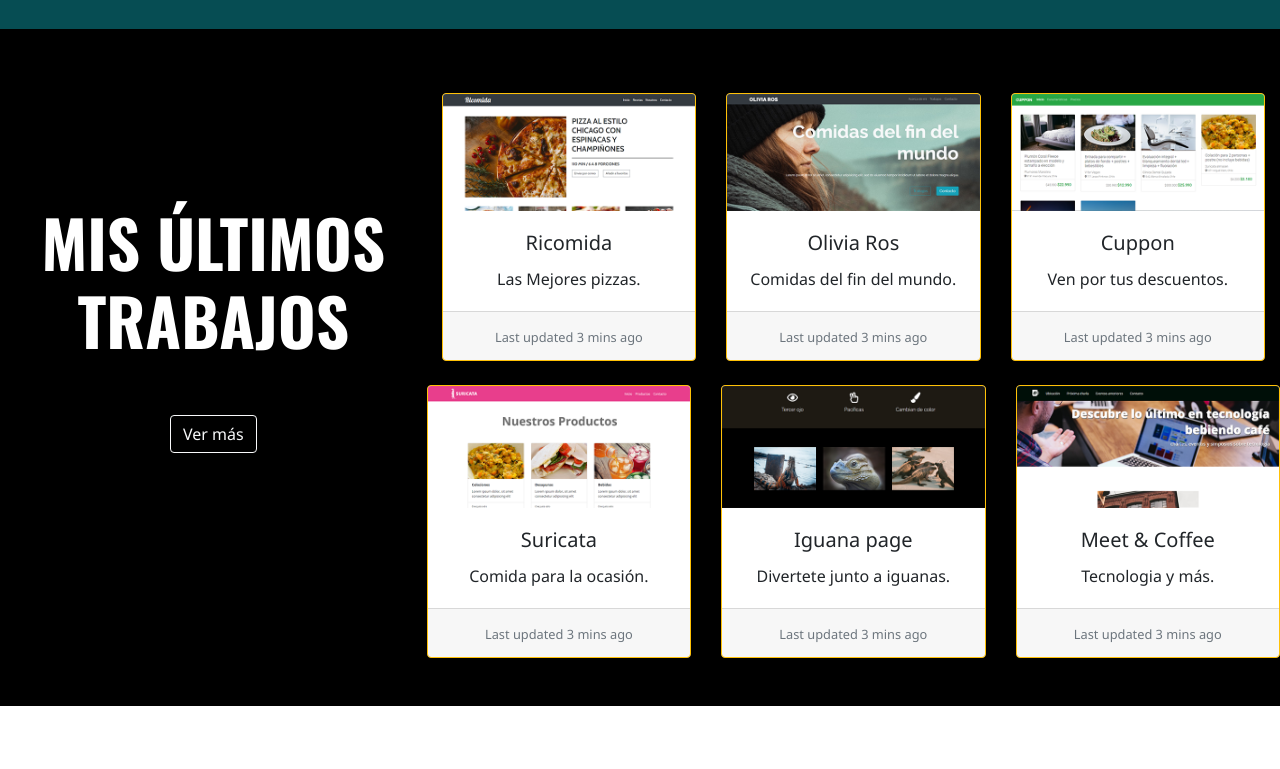
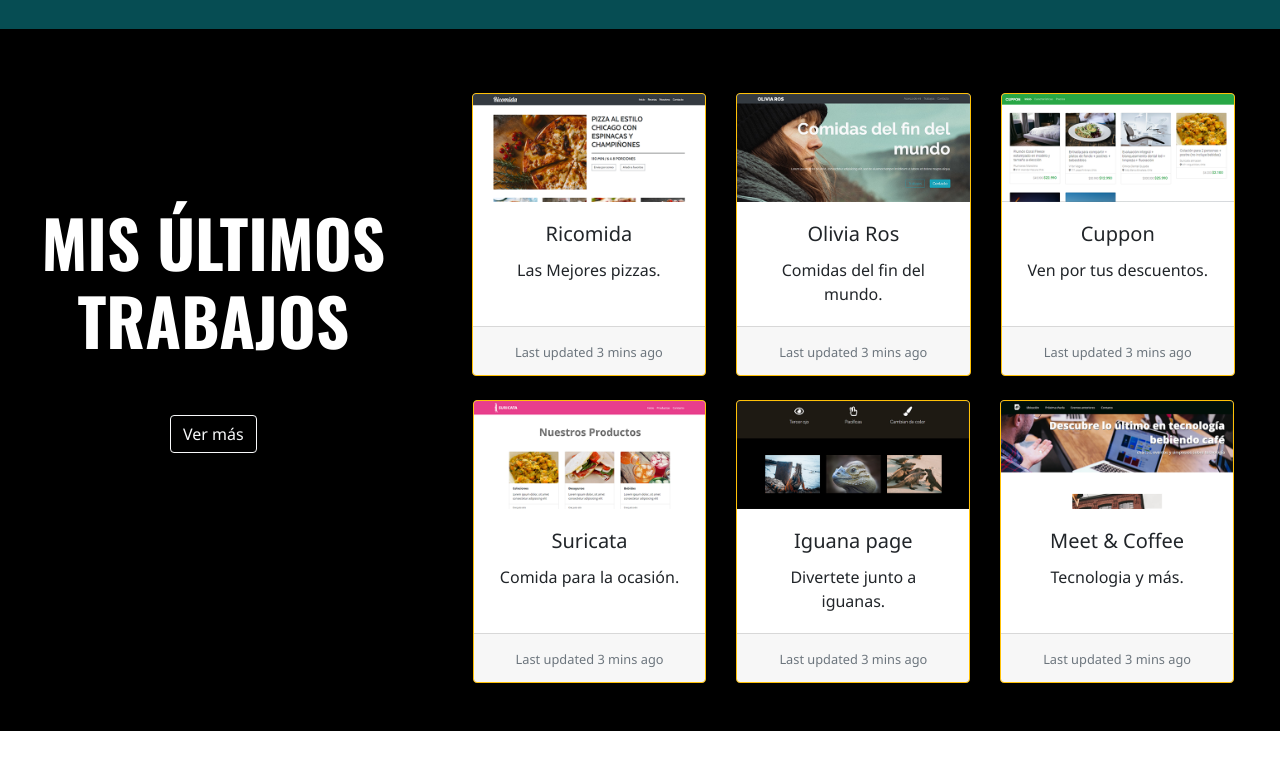
Before and after one commit to jose-269/Mi-portafolio, a plain HTML site: page index.html in a window 1280 px wide. Shown: the part 1605-2374 px from the top of the page. Drawn offline with nearby package versions, Linux system fonts and the light colour scheme; a script that the page names is missing.

Commit message:
cards o.k

```diff
--- a/assets/css/style.css
+++ b/assets/css/style.css
@@ -1,6 +1,13 @@
 * {
     font-family: 'Noto Sans', sans-serif;
+
 }
+
+body {
+    margin: 0;
+    padding: 0;
+}
+
 
 
 nav .logoLetras {
@@ -172,6 +179,12 @@ nav .logoLetras {
     }
 }
 
+@media only screen and (max-width:992px) and (min-width:576px){
+    .card-body {
+        padding: 0;
+    }
+}
+
 .pie {
     background-color:  #064D53;
     border-top: 5px solid #000;
--- a/index.html
+++ b/index.html
@@ -170,10 +170,10 @@
                     <button class="btn btn-outline-light mt-5">Ver más</button>
                 </div>
                 <div class="col-sm-12 col-md-8 col-lg-8 col-xl-8 py-5 ">
-
+                   <div class="container">
                     <div class="row ">
                         <div class="col ">
-                                <div class="card-deck ">
+                                <div class="card-deck w-100 m-0">
                                     <div class="card border border-warning">
                                       <img src="assets/img/Ricomida.png" class="card-img-top" alt="...">
                                       <div class="card-body ">
@@ -206,9 +206,9 @@
                                     </div>
                                 </div>
                         </div>
-                        <div class="row mt-4 ">
+                    <div class="row mt-4 " >
                             <div class="col ">
-                                <div class="card-deck ">
+                                <div class="card-deck w-100 m-0 px-3">
                                     <div class="card border border-warning">
                                       <img src="assets/img/Suricata.png" class="card-img-top" alt="...">
                                       <div class="card-body">
@@ -243,9 +243,9 @@
                             </div>
                     </div>
                     </div>
-
                 </div>
-
+                </div>
+            </div>
         </div>
     </section>
 
```
Lines whose indentation alone changed are shown as unchanged.
